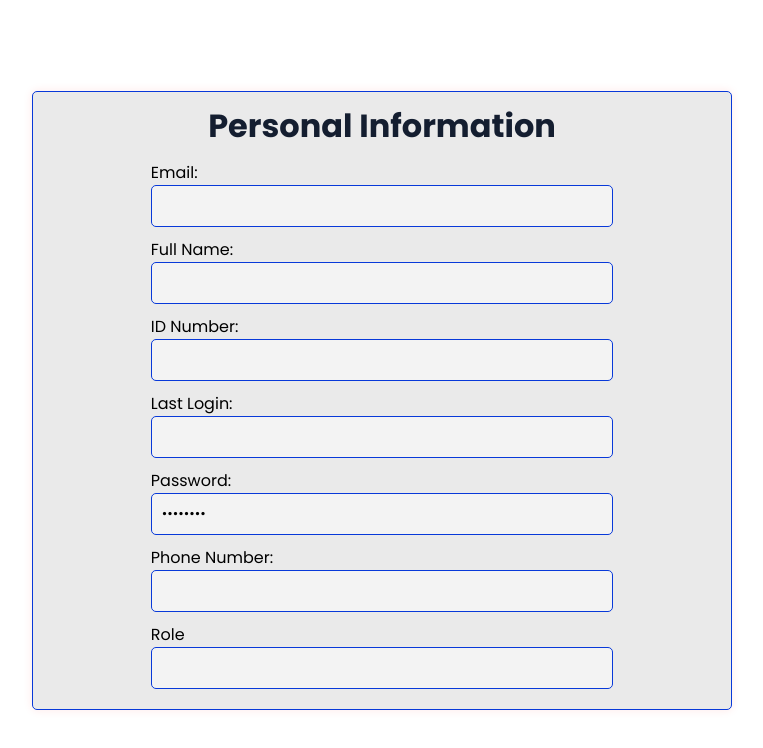
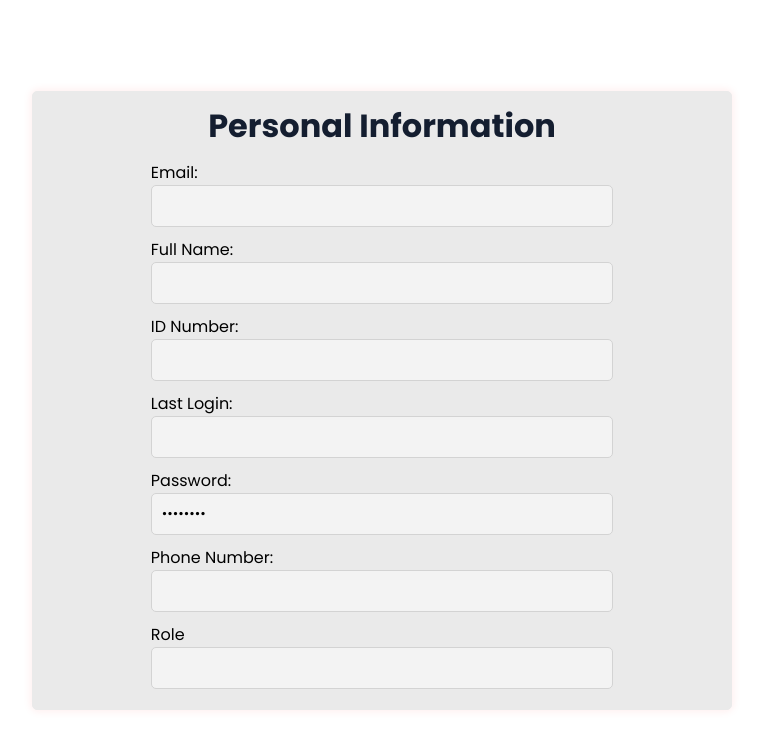
Before and after one commit to basaktuysuz/chainguard_desk, a React (Create React App) app: page /profile in a window 1280 px wide. Shown: the top 748 px of the page, without its empty margins (283-1046 px from the left). Built offline with nearby package versions, Linux system fonts and the light colour scheme.

Commit message:
Personal info frames removed

```diff
--- a/src/profile.css
+++ b/src/profile.css
@@ -2,7 +2,7 @@
     width: 700px;
     margin: 50px auto;
     padding: 10px;
-    border: 1px solid #0839d9;
+    border: 1px solid #eaeaea;
     border-radius: 5px;
     box-shadow: 0 0 10px rgba(255, 26, 26, 0.1);
     background:  #eaeaea;
@@ -31,7 +31,7 @@ label {
 .profile-input {
     width: 100%;
     padding: 10px;
-    border: 1px solid #0839d9;
+    border: 1px solid lightgray;
     border-radius: 5px;
     /* Diğer özel stillemeler */
 }
```
